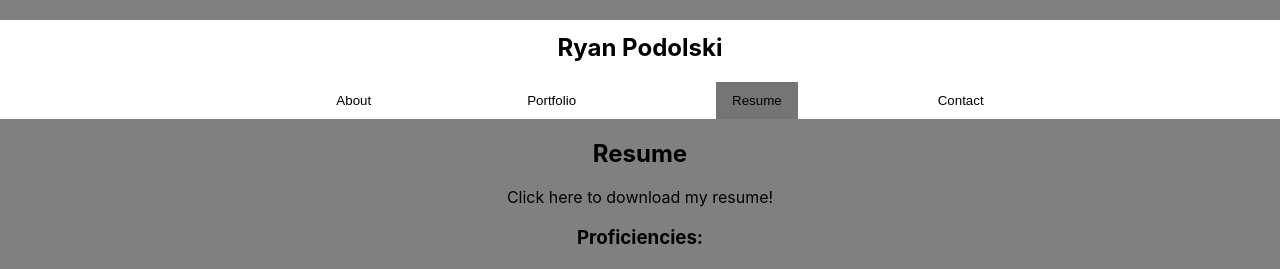
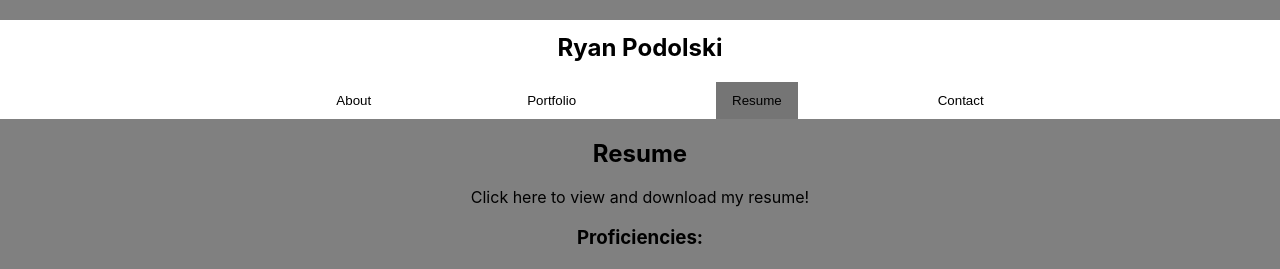
Before and after one commit to rpodols/react-portfolio, a React (Create React App) app: page / in a window 1280 px wide. Both pictures are taken after a click on the button "Resume". Shown: the top 269 px of the page. Built offline with nearby package versions, Linux system fonts and the light colour scheme.

Commit message:
updated resume link

```diff
--- a/src/components/Resume/index.js
+++ b/src/components/Resume/index.js
@@ -5,7 +5,7 @@ function Resume() {
     return (
     <section>
       <h1 className="header-format" id="resume">Resume</h1>
-      <a className="header-format" href="http://docs.google.com/document/d/0B44YFZvutHkjS3JJTGQ2ZGtXSmM/export?format=pdf" target="_blank">Click here to download my resume!</a>
+      <a className="header-format" href="https://docs.google.com/document/d/0B44YFZvutHkjS3JJTGQ2ZGtXSmM/edit?usp=sharing&ouid=117673361416213673080&resourcekey=0-nH8k3v2J5wDVYttXgJWmpQ&rtpof=true&sd=true" target="_blank">Click here to view and download my resume!</a>
       <h3 className="header-format">Proficiencies:</h3>
       <p className="header-format">Include fundamentals of computer science applied to JavaScript, browser based technologies, databases, server side development, and API interactions.</p>
       <ul className="form-format">
```
